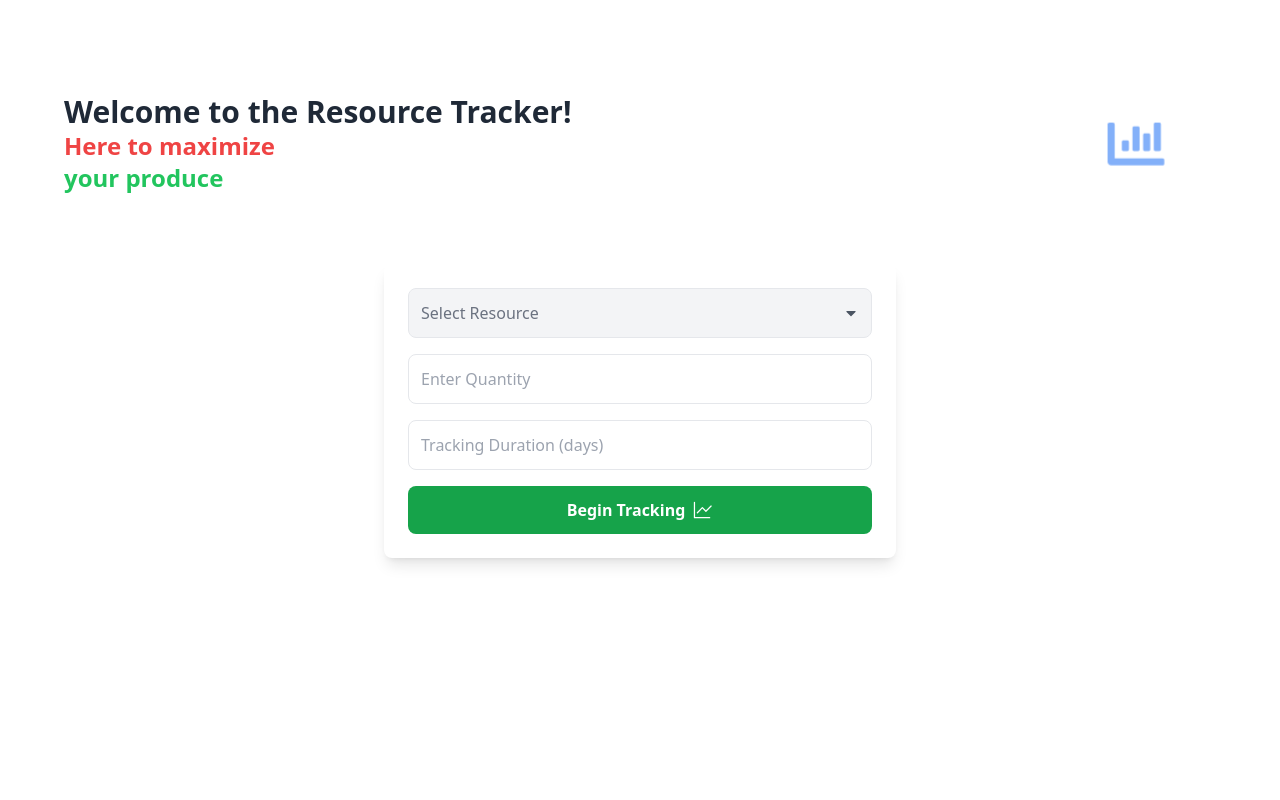
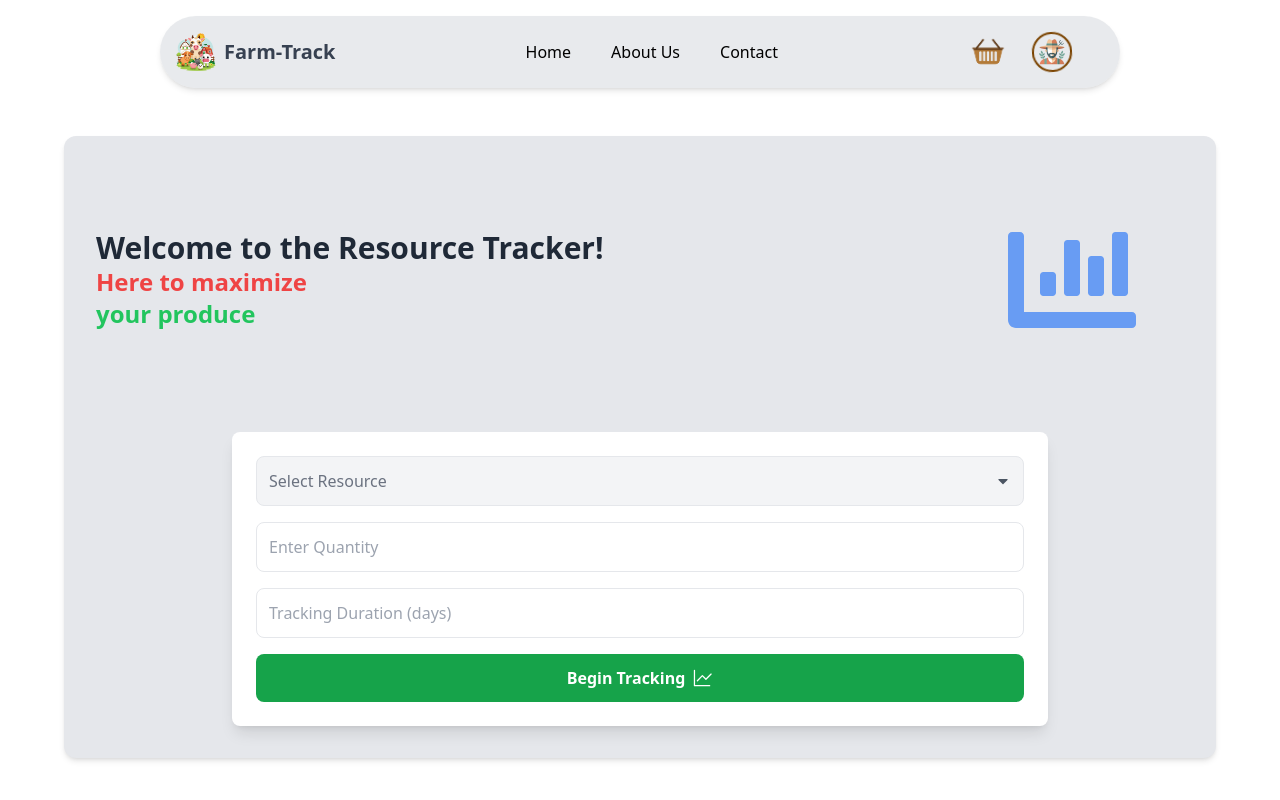
Before and after one commit to J-Bagonza/Farm-track, a React (Vite) app: page /resource-tracker in a window 1280 px wide. Built offline with nearby package versions, Linux system fonts and the light colour scheme.

Commit message:
changes to home

```diff
--- a/src/pages/ResourceTracker.jsx
+++ b/src/pages/ResourceTracker.jsx
@@ -5,6 +5,7 @@ import cowImage from "../assets/images/cow.jpg";
 import chickenImage from "../assets/images/chicken.jpg";
 import goatImage from "../assets/images/goat.jpg";
 import cropImage from "/src/assets/images/crop2.jpg";
+import Navbar from "../components/Navbar"; // Ensure Navbar is correctly imported
 import "../styles/ResourceTracker.css"; // Add styles for animations
 
 const resourceOptions = [
@@ -21,11 +22,17 @@ const ResourceTracker = () => {
   const [duration, setDuration] = useState("");
 
   return (
-    <section className="w-[90%] mx-auto py-16">
+    <>
+      {/* Navbar at the top */}
+      <Navbar />
+
+      {/* Main Container */}
+      <section className="w-[90%] mx-auto mt-24 py-10">
+        <div className="bg-gray-200 rounded-xl p-8 shadow-md">
           {/* Header and Graph Section */}
-      <div className="flex flex-col md:flex-row justify-between items-center mb-10">
+          <div className="flex flex-col md:flex-row items-center justify-between mb-10">
             {/* Text Content */}
-        <div>
+            <div className="flex-1">
               <h1 className="text-3xl font-extrabold text-gray-800">
                 Welcome to the Resource Tracker!
               </h1>
@@ -34,13 +41,13 @@ const ResourceTracker = () => {
             </div>
 
             {/* Animated Chart Bar */}
-        <div className="relative w-40 h-40 flex items-center justify-center">
-          <FaChartBar className="text-blue-500 text-6xl chart-animation" />
+            <div className="flex items-center justify-center w-56 h-56">
+              <FaChartBar className="text-blue-500 text-9xl animate-pulse" />
             </div>
           </div>
 
           {/* Tracking Form */}
-      <form className="w-full max-w-lg mx-auto p-6 bg-white rounded-lg shadow-lg">
+          <form className="w-full md:w-3/4 mx-auto bg-white p-6 rounded-lg shadow-lg">
             {/* Resource Selection Dropdown */}
             <div className="relative mb-4">
               <div
@@ -74,7 +81,11 @@ const ResourceTracker = () => {
                         setShowDropdown(false);
                       }}
                     >
-                  <img src={resource.image} alt={resource.name} className="w-8 h-8 object-cover rounded-full mr-3" />
+                      <img
+                        src={resource.image}
+                        alt={resource.name}
+                        className="w-8 h-8 object-cover rounded-full mr-3"
+                      />
                       <span className="font-bold text-gray-800">{resource.name}</span>
                     </div>
                   ))}
@@ -110,7 +121,9 @@ const ResourceTracker = () => {
               <GoGraph className="ml-2 text-xl" />
             </button>
           </form>
+        </div>
       </section>
+    </>
   );
 };
 
```
Lines whose indentation alone changed are shown as unchanged.
